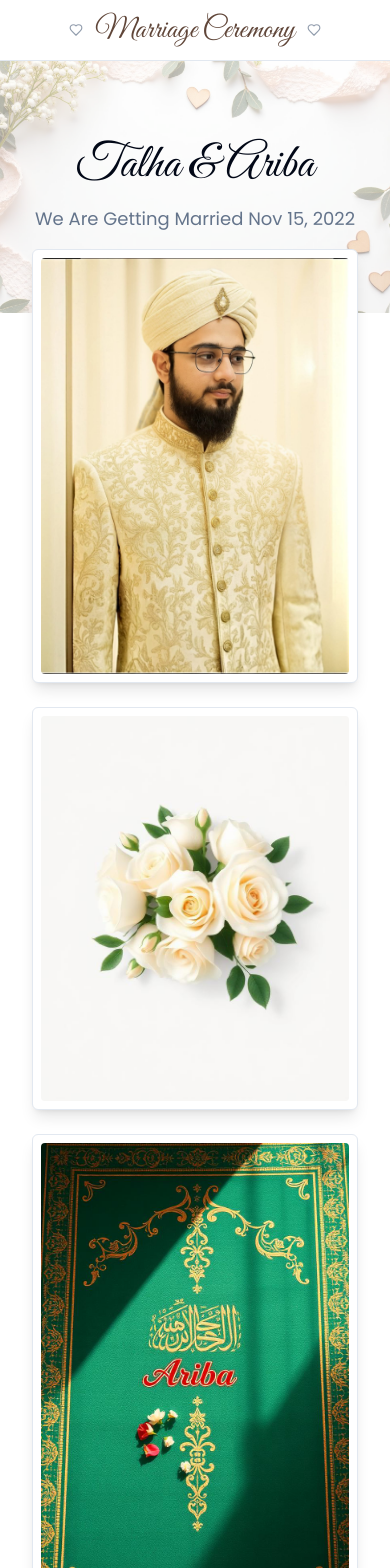
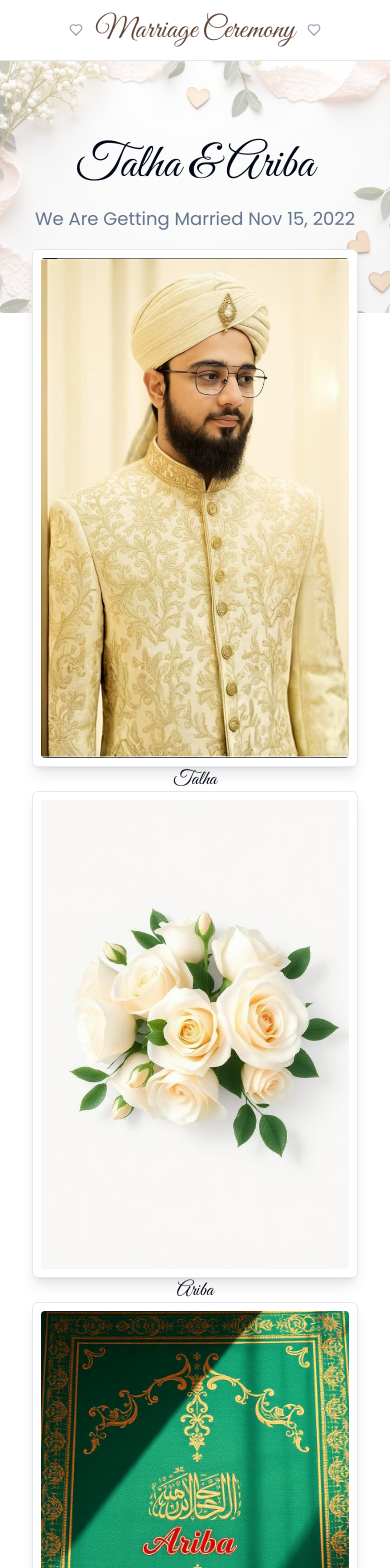
Before and after one commit to syedtalha88/love-pixel-perfect-page, a React (Vite) app: page / in a window 390 px wide. Shown: the top 1568 px of the page. Built offline with nearby package versions, Linux system fonts and the light colour scheme.

Commit message:
Fix: Adjust names section layout
Update the names section to display names below their respective images on mobile. Add "S/O" and "D/O" labels, along with occupation details for the groom (Software developer, B.tech) and bride (Aalima).

```diff
--- a/src/pages/Index.tsx
+++ b/src/pages/Index.tsx
@@ -1,4 +1,4 @@
-import { useEffect, useState } from "react";
+import { useEffect, useState, type ReactNode } from "react";
 import { Heart } from "lucide-react";
 import heroBg from "@/assets/hero-floral-bg.jpg";
 import bouquet from "@/assets/bouquet.jpg";
@@ -25,7 +25,7 @@ const Nav = () => (
   </header>
 );
 
-const Framed = ({ src, alt }: { src: string; alt: string }) => (
+const Framed = ({ src, alt, caption }: { src: string; alt: string; caption?: ReactNode }) => (
   <figure className="bg-card border shadow-lg rounded-md p-2 sm:p-3 md:p-4">
     <img
       src={src}
@@ -33,6 +33,7 @@ const Framed = ({ src, alt }: { src: string; alt: string }) => (
       loading="lazy"
       className="rounded-sm object-cover w-full h-full"
     />
+    {caption && <figcaption className="mt-2 text-center space-y-1">{caption}</figcaption>}
   </figure>
 );
 
@@ -132,14 +133,23 @@ const Index = () => {
 
         <section className="container mx-auto -mt-16 md:-mt-24 relative z-10">
           <div className="grid grid-cols-1 md:grid-cols-3 gap-6 md:gap-8">
-            <Framed src="/lovable-uploads/e35634f9-05a8-45c1-b5eb-179f3943e0eb.png" alt="Groom portrait in cream sherwani with turban" />
-            <Framed src={bouquet} alt="White roses and blush buds bouquet" />
+            <Framed src="/lovable-uploads/e35634f9-05a8-45c1-b5eb-179f3943e0eb.png" alt="Groom portrait in cream sherwani with turban" caption={
+              <>
+                <div className="font-display text-xl text-foreground">Talha</div>
+                <div className="text-sm text-muted-foreground">S/O</div>
+                <div className="text-sm text-muted-foreground">Software Developer, B.Tech</div>
+              </>
+            } />
+            <Framed src={bouquet} alt="White roses and blush buds bouquet" caption={
+              <>
+                <div className="font-display text-xl text-foreground">Ariba</div>
+                <div className="text-sm text-muted-foreground">D/O</div>
+                <div className="text-sm text-muted-foreground">Aalima</div>
+              </>
+            } />
             <Framed src={prayerMat} alt="Beautiful prayer mat with 'Ariba' written on it and flowers" />
           </div>
         </section>
-
-        {/* Names Section */}
-        <NamesSection />
 
         {/* Countdown Section - 36 days from now */}
         <Countdown daysFromNow={36} />
```
